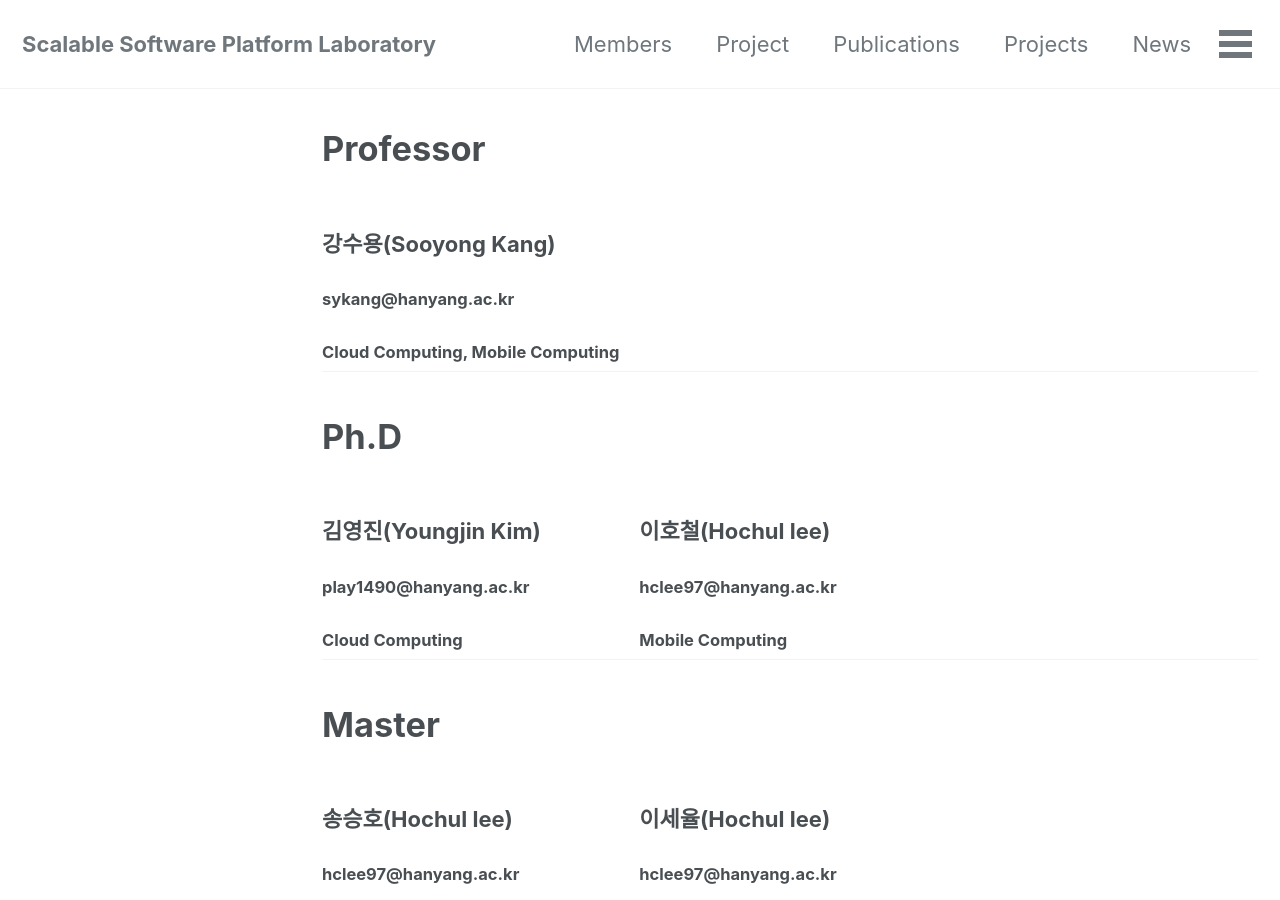
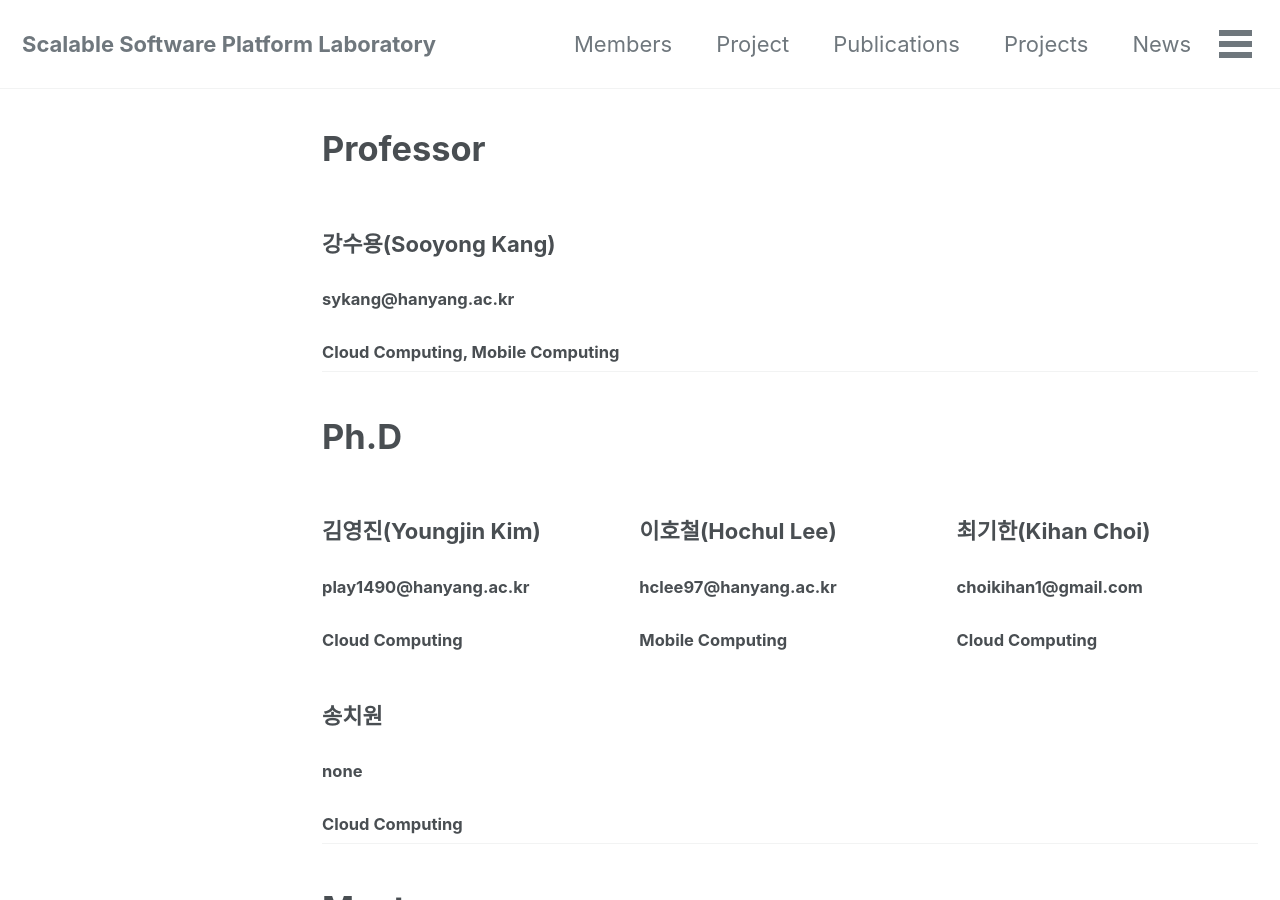
Before and after one commit to hy-dcs/ssplab.github.io, a Jekyll site: the page built from _pages/members.html, in a window 1280 px wide and 900 px high. Built offline with Jekyll 4.4.1, drawn with Linux system fonts in a browser that asks for light colours; cached includes are drawn as plain includes; nearby versions of some CDN libraries.

Commit message:
add kihan and chiwon

```diff
--- a/_data/current_members.yml
+++ b/_data/current_members.yml
@@ -10,10 +10,20 @@
   interest : Cloud Computing
   position : Chief of Laboratory
 
-- name: 이호철(Hochul lee)
+- name: 이호철(Hochul Lee)
   email : hclee97@hanyang.ac.kr
   role : Ph.D candidate
   interest : Mobile Computing
+
+- name: 최기한(Kihan Choi)
+  email: choikihan1@gmail.com
+  role: Part-Time Ph.D student from TTA
+  interest : Cloud Computing
+
+- name: 송치원
+  email: none
+  role: Ph.D student
+  interest: Cloud Computing
 
 - name: 송승호(Hochul lee)
   email : hclee97@hanyang.ac.kr
```
